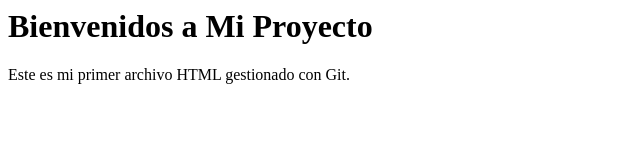
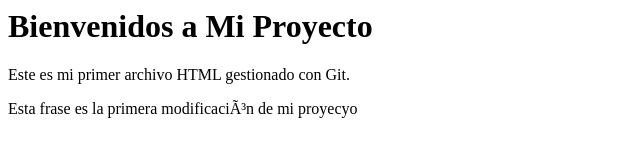
Before and after one commit to Norman0503/practica-git, a plain HTML site: page index.html in a window 1280 px wide. Shown: the whole page, without its empty margins (0-640 px from the left). Drawn offline with Linux system fonts and the light colour scheme.

Commit message:
Actualizar index.html: agregar párrafo adicional

```diff
--- a/index.html
+++ b/index.html
@@ -7,5 +7,6 @@
 	<body>
 		<h1>Bienvenidos a Mi Proyecto</h1>
 		<p>Este es mi primer archivo HTML gestionado con Git.</p>
+		<p>Esta frase es la primera modificación de mi proyecyo</p>
 	</body>
 </html>
```
